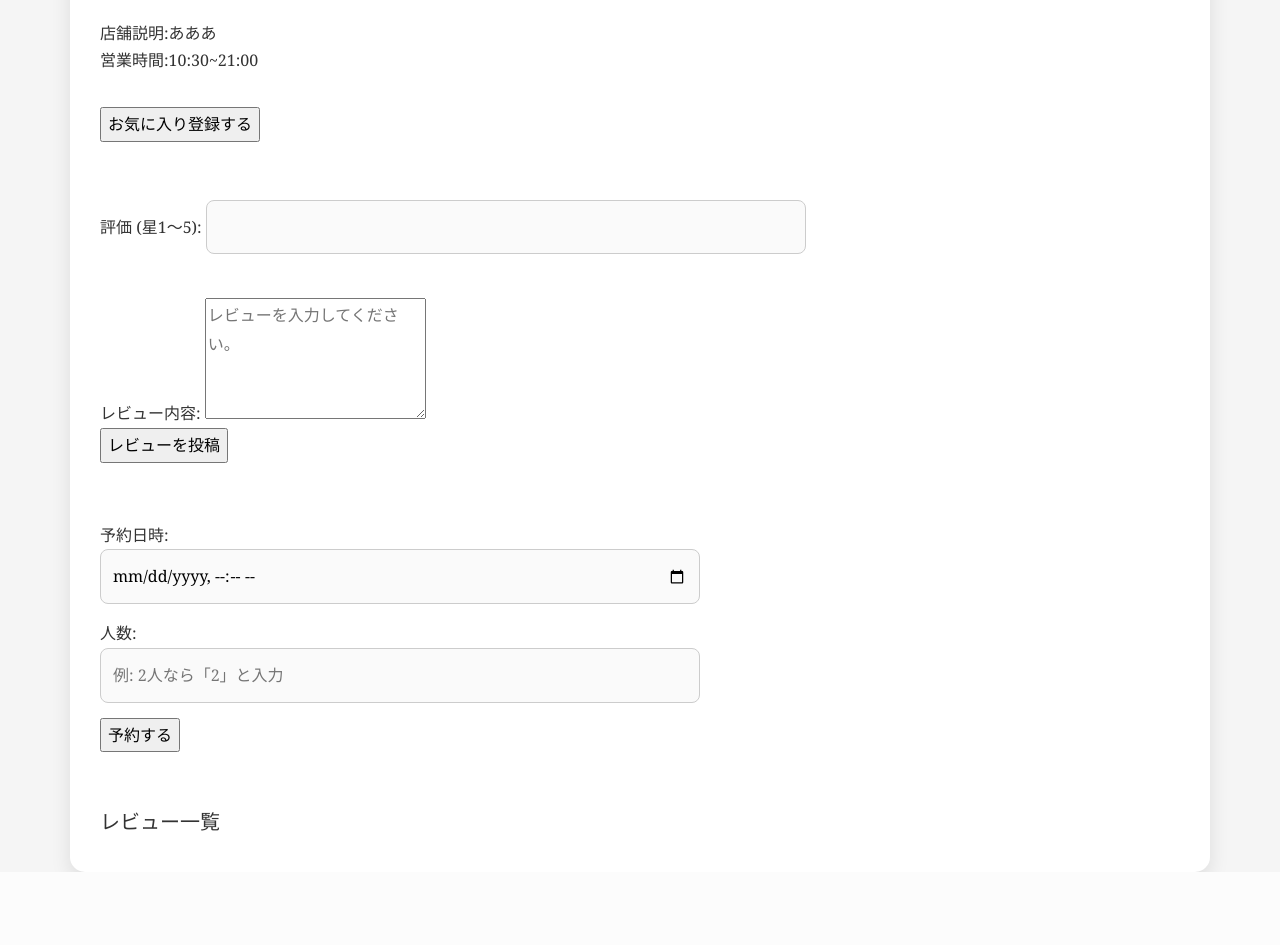
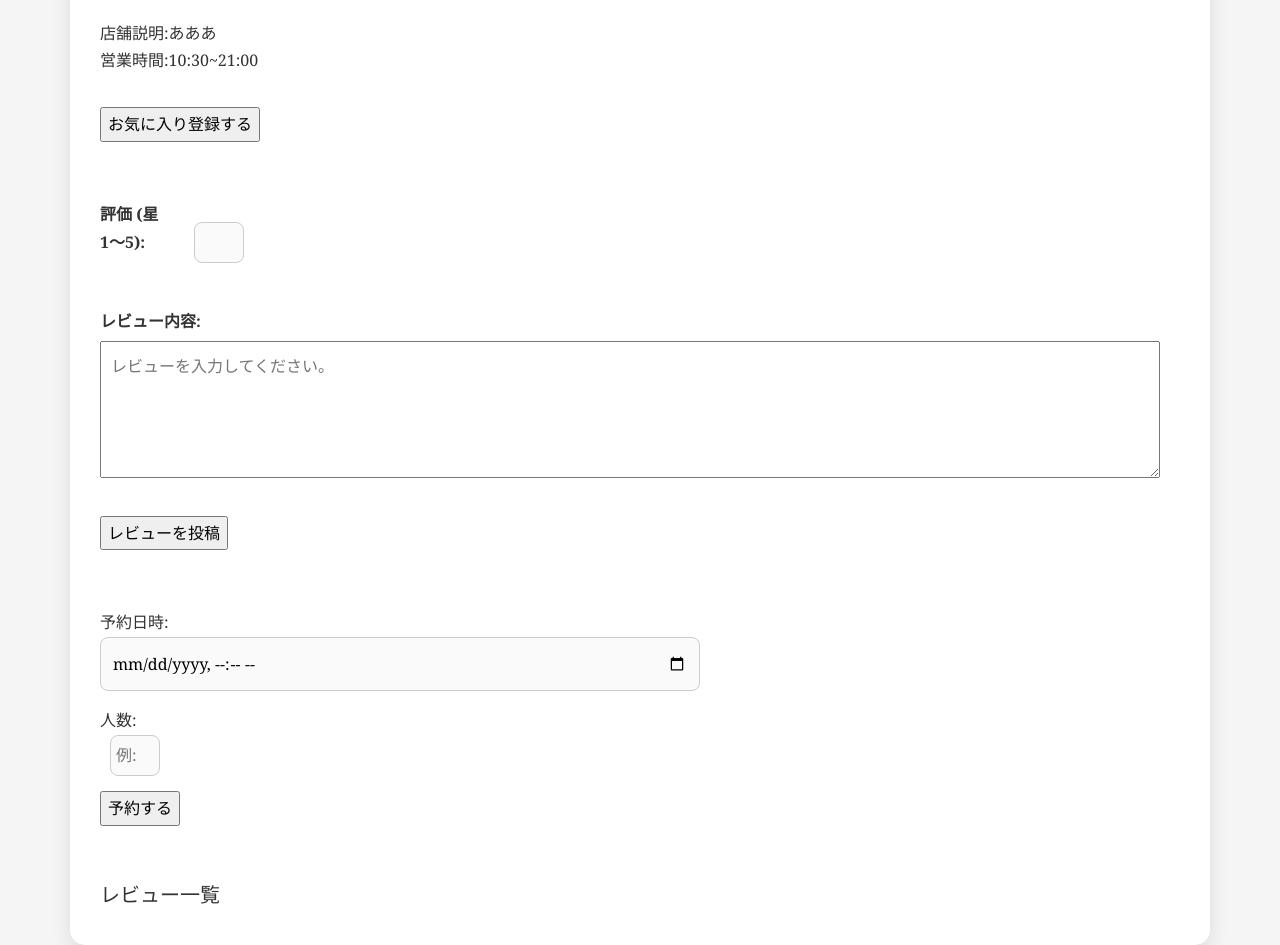
Before and after one commit to o1-mat/django-tabelog-kadai, a Django app: page /restaurant/1 in a window 1280 px wide. Shown: the part 306-1251 px from the top of the page. Before the commit the page ends 1178 px from the top, so only its background shows below. Run offline with Django 5.2, Linux system fonts and the light colour scheme; data comes from the database, SQL or seed files in the repository; data that the repository does not hold is empty; parts of the project's set-up code (start-up, migrations or seed data) failed here and were passed over.

Commit message:
Add files via upload

```diff
--- a/kadai_002/static/style.css
+++ b/kadai_002/static/style.css
@@ -12,7 +12,7 @@ body {
     margin-top: 20px;
     padding: 30px;
     background-color: #ffffff;
-    border-radius: 15px; /* 少し丸みを持たせる*/
+    border-radius: 15px; /* 少し丸みを持たせる */
     box-shadow: 0px 8px 20px rgba(0, 0, 0, 0.1); /* シャドウで上質感を追加 */
 }
 
@@ -36,6 +36,19 @@ body {
     box-shadow: 0px 6px 20px rgba(0, 0, 0, 0.2); /* シャドウを強調　浮き上がり感を演出 */
 }
 
+/* ラベル */
+.label-short {
+    display: inline-block;
+    width: 80px; /* 短く設定 */
+    font-weight: bold;
+}
+
+.label-long {
+    display: inline-block;
+    width: 150px; /* 長く設定 */
+    font-weight: bold;
+}
+
 /* フォームの入力フィールド */
 input[type="text"], input[type="number"], input[type="datetime-local"] {
     padding: 12px;
@@ -52,6 +65,20 @@ input[type="text"], input[type="number"], input[type="datetime-local"] {
 input[type="text"]:focus, input[type="number"]:focus, input[type="datetime-local"]:focus {
     box-shadow: 0px 0px 10px rgba(212, 175, 55, 0.3); /* ゴールドのグロー */
     border-color: #d4af37; /* フォーカス時にゴールドの枠 */
+}
+
+/* 数値入力フィールド */
+input[type="number"] {
+    width: 50px; /* 数値入力の幅を狭く設定 */
+    padding: 5px;
+    margin-left: 10px; /* ラベルとの間隔を調整 */
+}
+
+/* テキストエリア */
+textarea {
+    width: calc(100% - 20px); /* 幅を調整してフォーム全体にフィットさせる */
+    padding: 10px;
+    margin-top: 5px;
 }
 
 /* 店舗カードのデザイン */
--- a/kadai_002/templates/nagoyameshi/restaurant.html
+++ b/kadai_002/templates/nagoyameshi/restaurant.html
@@ -28,10 +28,11 @@
     <input type="text" name="restaurant" value="{{ restaurant.id }}">
     {% endcomment %}
 
-    <label for="star">評価 (星1〜5):</label>
-    <input type="number" name="star" min="1" max="5"><br><br>
-    <label for="content">レビュー内容:</label>
-    <textarea id="content" name="content" rows="4" placeholder="レビューを入力してください。" required></textarea><br>
+    <label for="star" class="label-short">評価 (星1〜5):</label>
+    <input type="number" id="star" name="star" min="1" max="5"><br><br>
+
+    <label for="content" class="label-long">レビュー内容:</label>
+    <textarea id="content" name="content" rows="4" placeholder="レビューを入力してください。" required></textarea><br><br>
 
     <input type="submit" value="レビューを投稿">
 </form><br><br>
```
